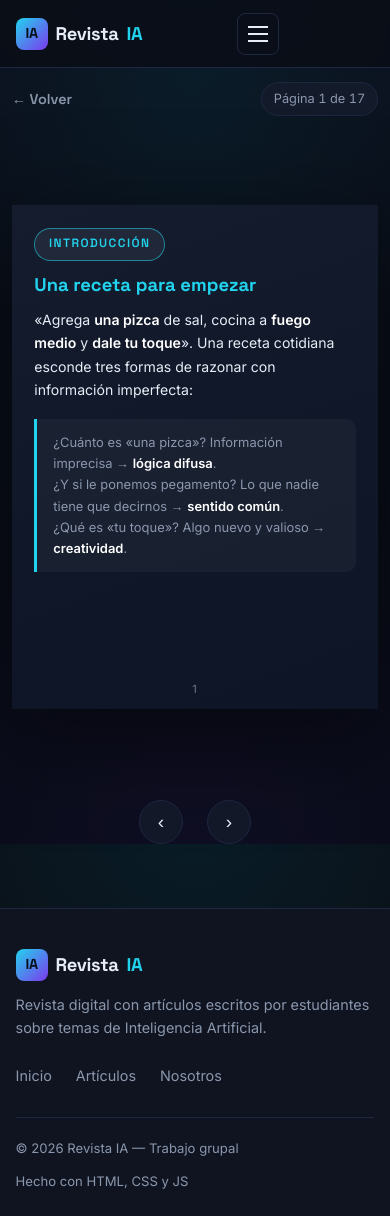
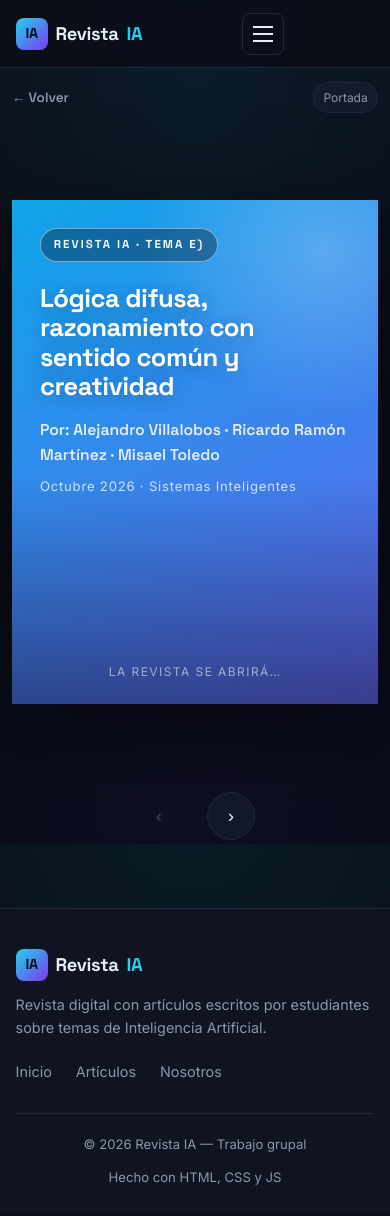
Before and after one commit to AlejandroJuarez984/RevistaDigital, a plain HTML site: page articulos/articulo-5.html in a window 390 px wide. Drawn offline with Linux system fonts and the light colour scheme.

Commit message:
UX: 2 infografias nuevas, revista sin auto-flip y solo flechas, responsive

```diff
--- a/css/revista.css
+++ b/css/revista.css
@@ -351,25 +351,29 @@
 
   .lector-barra { padding-top: 0.9rem; }
 
+  .lector-volver { font-size: 0.85rem; }
+
+  .lector-contador { font-size: 0.75rem; padding: 0.3rem 0.6rem; }
+
   .zona-revista {
     min-height: 380px;
-    padding: 1rem 0 4.25rem;
+    padding: 1rem 0 4.75rem;
   }
 
   .lector-flecha {
     top: auto;
-    bottom: 0;
+    bottom: 0.25rem;
     transform: none;
-    width: 44px;
-    height: 44px;
+    width: 48px;
+    height: 48px;
   }
 
   .lector-flecha:hover:not(:disabled) {
     transform: scale(1.06);
   }
 
-  .lector-flecha.prev { left: calc(50% - 56px); }
-  .lector-flecha.next { right: calc(50% - 56px); }
+  .lector-flecha.prev { left: calc(50% - 60px); }
+  .lector-flecha.next { right: calc(50% - 60px); }
 
   .pagina {
     font-size: 0.88rem;
--- a/css/styles.css
+++ b/css/styles.css
@@ -324,7 +324,7 @@ main {
 /* ---------- Grid de tarjetas ---------- */
 .grid-articulos {
   display: grid;
-  grid-template-columns: repeat(auto-fill, minmax(300px, 1fr));
+  grid-template-columns: repeat(auto-fill, minmax(min(300px, 100%), 1fr));
   gap: 1.5rem;
 }
 
@@ -634,6 +634,14 @@ main {
     padding: 3.5rem 0 2.5rem;
   }
 
+  .hero h1 {
+    font-size: clamp(1.9rem, 7vw, 3.75rem);
+  }
+
+  .seccion {
+    padding: 2.5rem 0;
+  }
+
   .nosotros {
     grid-template-columns: 1fr;
     padding: 1.75rem;
@@ -646,12 +654,23 @@ main {
   .tarjeta-info {
     flex-basis: 78%;
   }
+
+  .footer-grid {
+    flex-direction: column;
+    gap: 1.25rem;
+  }
+
+  .footer-bottom {
+    flex-direction: column;
+    text-align: center;
+  }
 }
 
 /* ---------- Responsive: navbar ---------- */
 @media (max-width: 768px) {
   .nav-toggle {
     display: flex;
+    margin-right: -10px;
   }
 
   .nav-links {
@@ -666,6 +685,7 @@ main {
     border-bottom: 1px solid var(--border);
     padding: 0.5rem 0;
     display: none;
+    box-shadow: 0 12px 24px rgba(0, 0, 0, 0.35);
   }
 
   .nav-links.abierto {
--- a/js/lectura.js
+++ b/js/lectura.js
@@ -78,10 +78,10 @@ document.addEventListener("DOMContentLoaded", () => {
     showCover: true,
     startZIndex: 0,
     mobileScrollSupport: true,
-    clickEventForward: true,
-    useMouseEvents: true,
+    clickEventForward: false,
+    useMouseEvents: false,
     swipeDistance: 30,
-    disableFlipByClick: false,
+    disableFlipByClick: true,
   });
 
   flip.loadFromHTML(paginas);
@@ -136,16 +136,5 @@ document.addEventListener("DOMContentLoaded", () => {
     if (e.key === "ArrowRight") flip.flipNext();
   });
 
-  // --- Apertura automática de la revista ---
-  let interacto = false;
-  document.addEventListener("pointerdown", () => { interacto = true; }, { once: true });
-  document.addEventListener("keydown", () => { interacto = true; }, { once: true });
-
-  const sinAnimacion = window.matchMedia("(prefers-reduced-motion: reduce)").matches;
-
-  setTimeout(() => {
-    if (interacto || flip.getCurrentPageIndex() !== 0) return;
-    if (sinAnimacion) flip.turnToPage(1);
-    else flip.flipNext();
-  }, 750);
+  // La revista permanece en portada; solo flechas/teclado cambian de página.
 });
```
Also changed, not shown: index.html (+22 -0 lines).
